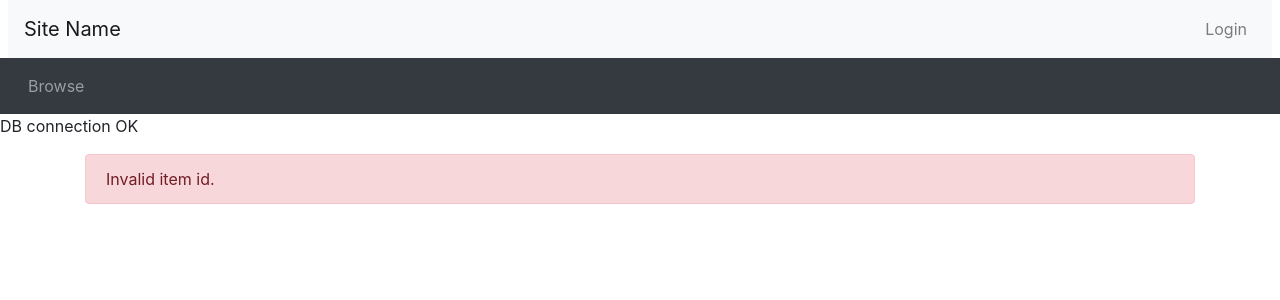
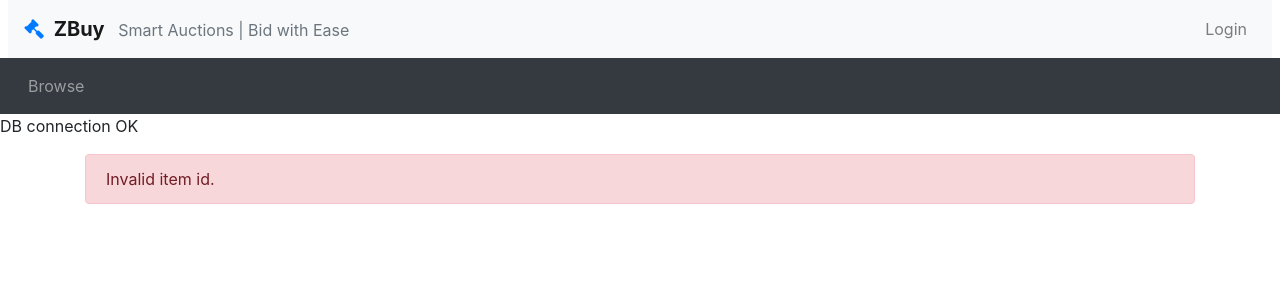
Before and after one commit to Woresy/auction, a PHP site: page /listing.php in a window 1280 px wide. Shown: the top 300 px of the page. Run offline with PHP 8.4, Linux system fonts and the light colour scheme.

Commit message:
Change the site name and modify the function of email notification

```diff
--- a/header.php
+++ b/header.php
@@ -20,7 +20,7 @@
   <!-- Custom CSS file -->
   <link rel="stylesheet" href="css/custom.css">
 
-  <title>[My Auction Site] <!--CHANGEME!--></title>
+  <title>🔨 ZBuy — Smart Auctions | Bid with Ease</title>
 </head>
 
 
@@ -28,7 +28,11 @@
 
 <!-- Navbars -->
 <nav class="navbar navbar-expand-lg navbar-light bg-light mx-2">
-  <a class="navbar-brand" href="#">Site Name <!--CHANGEME!--></a>
+  <a class="navbar-brand" href="#">
+    <i class="fa fa-gavel mr-1" aria-hidden="true" style="color:#007bff;"></i>
+    <span style="font-weight:700; font-size:1.25rem; line-height:1;">ZBuy</span>
+    <small class="text-muted ml-2">Smart Auctions | Bid with Ease</small>
+  </a>
   <ul class="navbar-nav ml-auto">
     <li class="nav-item">
 
```
Also changed, not shown: listing.php (+38 -0 lines).
